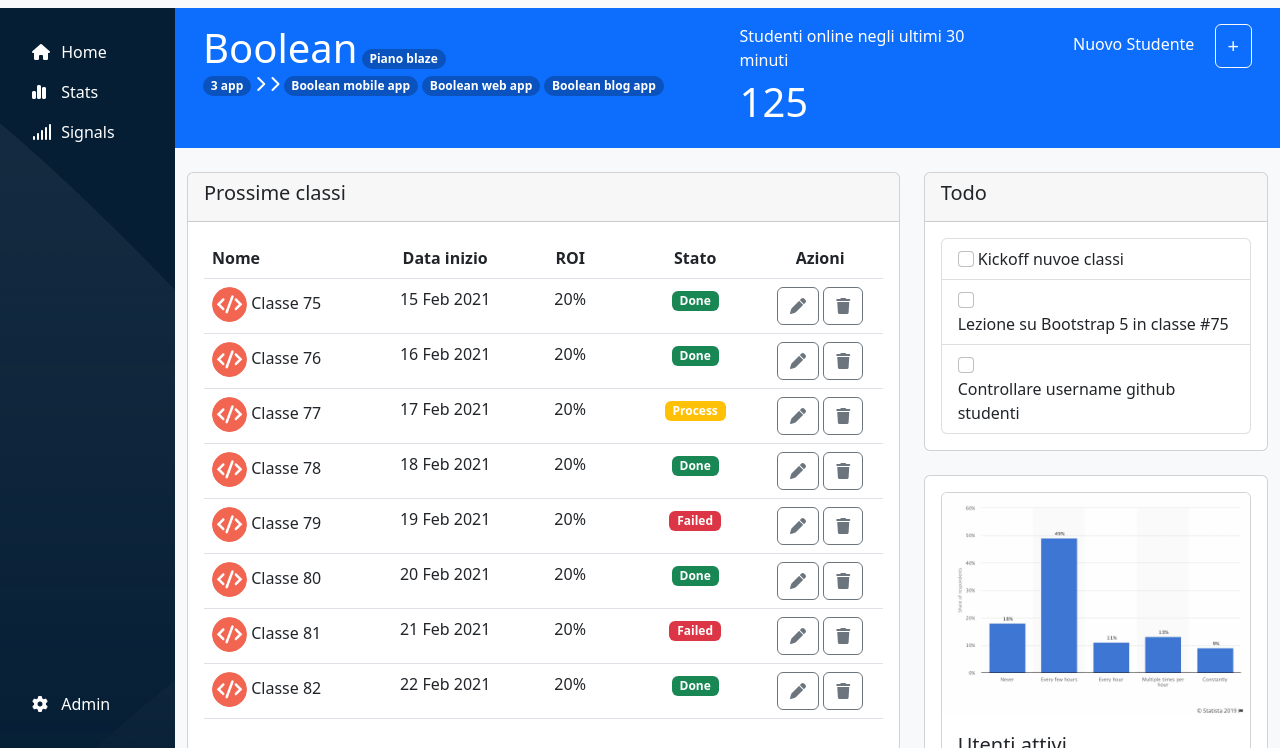
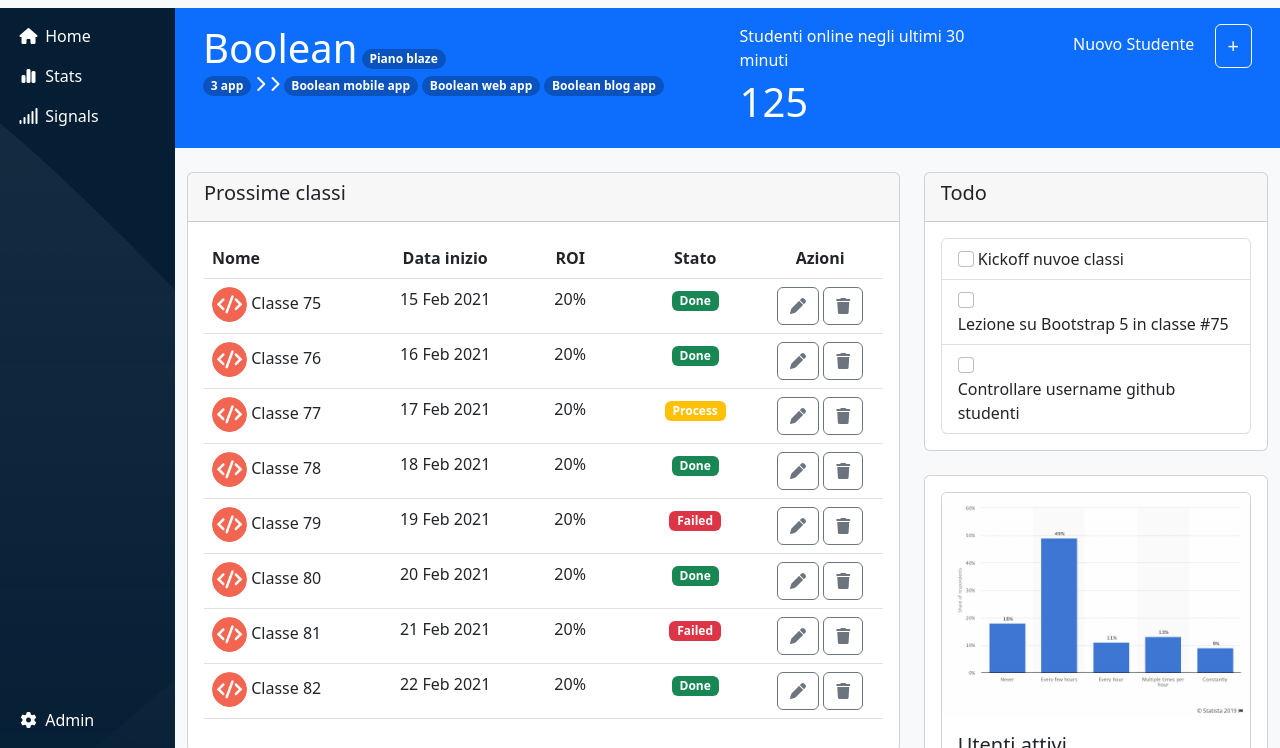
Before and after one commit to carloeusebi/html-css-bootstrap-dashboard, a plain HTML site: page index.html in a window 1280 px wide. Shown: the part 52-800 px from the top of the page. Drawn offline with nearby package versions, Linux system fonts and the light colour scheme.

Commit message:
Slightly improved sidebar layout

```diff
--- a/index.html
+++ b/index.html
@@ -78,25 +78,25 @@
 
     <!-- ! SIDEBAR -->
     <nav id="sidebar">
-      <ul class="list-unstyled d-flex flex-column align-items-center align-items-lg-stretch h-100 p-4">
+      <ul class="list-unstyled d-flex flex-column align-items-center align-items-lg-stretch h-100 p-2">
         <!-- home -->
         <li class="flex-grow-0">
           <a href="#" class="w-100 p-2 text-white d-block">
-            <i class="fa-solid fa-house"></i>
+            <i class="fa-solid fa-house text-center"></i>
             <span class="d-none d-lg-inline">Home</span>
           </a>
         </li>
         <!-- stats -->
         <li class="flex-grow-0">
           <a href="#" class="w-100 p-2 text-white d-block">
-            <i class="fa-solid fa-chart-simple"></i>
+            <i class="fa-solid fa-chart-simple text-center"></i>
             <span class="d-none d-lg-inline">Stats</span>
           </a>
         </li>
         <!-- signal -->
         <li class="flex-grow-0">
           <a href="#" class="w-100 p-2 text-white d-block">
-            <i class="fa-solid fa-signal"></i>
+            <i class="fa-solid fa-signal text-center"></i>
             <span class="d-none d-lg-inline">Signals</span>
           </a>
         </li>
@@ -105,7 +105,7 @@
         <!-- admin -->
         <li class="flex-grow-0">
           <a href="#" class="w-100 p-2 text-white d-block">
-            <i class="fa-solid fa-gear"></i>
+            <i class="fa-solid fa-gear text-center"></i>
             <span class="d-none d-lg-inline">Admin</span>
           </a>
         </li>
--- a/styles/styles.css
+++ b/styles/styles.css
@@ -71,7 +71,7 @@
     background-color: var(--sidebar-bg-color);
     color: white;
 
-    width: var(--sidebar-sm-width);
+    flex: 0 0 var(--sidebar-sm-width);
     height: 100%;
 }
 
@@ -102,7 +102,7 @@ header .rounded-pill{
 /* # MAIN */
 main{
     background-color: var(--main-bg-color);
-    width: calc(100vw - var(--sidebar-sm-width));
+    flex-grow: 1;
     overflow-y: auto;
 }
 
@@ -130,11 +130,7 @@ table td:first-child{
 
 @media screen and (min-width: 992px) {
     #sidebar{
-        width: var(--sidebar-lg-width);
-    }
-
-    main{
-        width: calc(100vw - var(--sidebar-lg-width));
+        flex-basis: var(--sidebar-lg-width);
     }
 }
 
```
